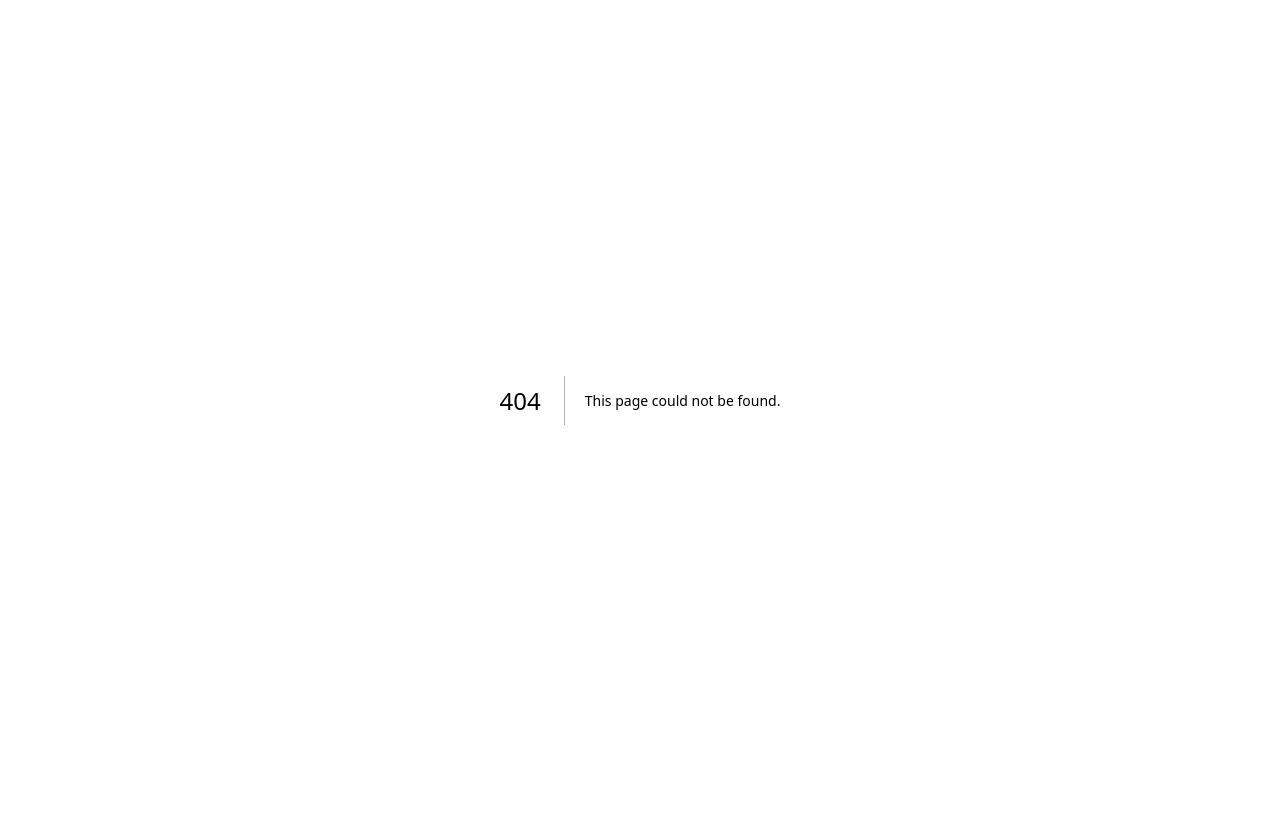
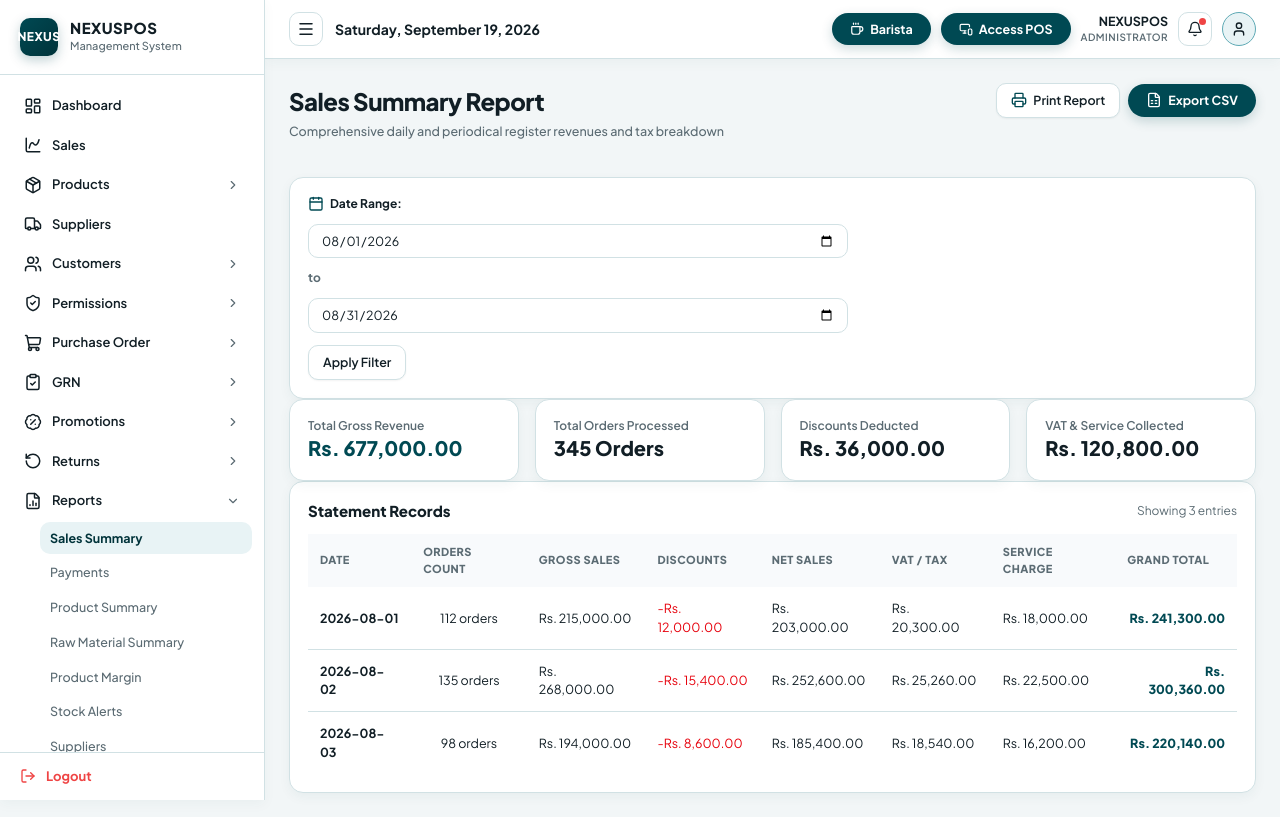
Before and after one commit to Clerans/NEXTJS-POS, a Next.js app in the folder nexuspos-app/: page /reports/sales-summary in a window 1280 px wide. Before the commit this address had no page. Built offline with nearby package versions, Linux system fonts and the light colour scheme.

Commit message:
Functions Updated

```diff
--- /dev/null
+++ b/nexuspos-app/src/app/(dashboard)/reports/sales-summary/page.tsx
@@ -0,0 +1,50 @@
+"use client";
+
+import React from "react";
+import { ReportView, ReportColumn } from "@/components/reports/ReportView";
+import { formatCurrency } from "@/lib/utils";
+
+interface DailySales {
+  date: string;
+  totalOrders: number;
+  grossSales: number;
+  discounts: number;
+  netSales: number;
+  tax: number;
+  serviceCharge: number;
+  grandTotal: number;
+}
+
+const mockData: DailySales[] = [
+  { date: "2026-08-01", totalOrders: 112, grossSales: 215000, discounts: 12000, netSales: 203000, tax: 20300, serviceCharge: 18000, grandTotal: 241300 },
+  { date: "2026-08-02", totalOrders: 135, grossSales: 268000, discounts: 15400, netSales: 252600, tax: 25260, serviceCharge: 22500, grandTotal: 300360 },
+  { date: "2026-08-03", totalOrders: 98, grossSales: 194000, discounts: 8600, netSales: 185400, tax: 18540, serviceCharge: 16200, grandTotal: 220140 },
+];
+
+export default function SalesSummaryReportPage() {
+  const columns: ReportColumn<DailySales>[] = [
+    { header: "Date", accessor: (r) => <span className="font-bold">{r.date}</span> },
+    { header: "Orders Count", accessor: (r) => `${r.totalOrders} orders`, align: "center" },
+    { header: "Gross Sales", accessor: (r) => formatCurrency(r.grossSales) },
+    { header: "Discounts", accessor: (r) => <span className="text-red-600">-{formatCurrency(r.discounts)}</span> },
+    { header: "Net Sales", accessor: (r) => formatCurrency(r.netSales) },
+    { header: "VAT / Tax", accessor: (r) => formatCurrency(r.tax) },
+    { header: "Service Charge", accessor: (r) => formatCurrency(r.serviceCharge) },
+    { header: "Grand Total", accessor: (r) => <span className="font-black text-patina">{formatCurrency(r.grandTotal)}</span>, align: "right" },
+  ];
+
+  return (
+    <ReportView
+      title="Sales Summary Report"
+      subtitle="Comprehensive daily and periodical register revenues and tax breakdown"
+      metrics={[
+        { label: "Total Gross Revenue", value: "Rs. 677,000.00", highlight: true },
+        { label: "Total Orders Processed", value: "345 Orders" },
+        { label: "Discounts Deducted", value: "Rs. 36,000.00" },
+        { label: "VAT & Service Collected", value: "Rs. 120,800.00" },
+      ]}
+      columns={columns}
+      data={mockData}
+    />
+  );
+}
```
